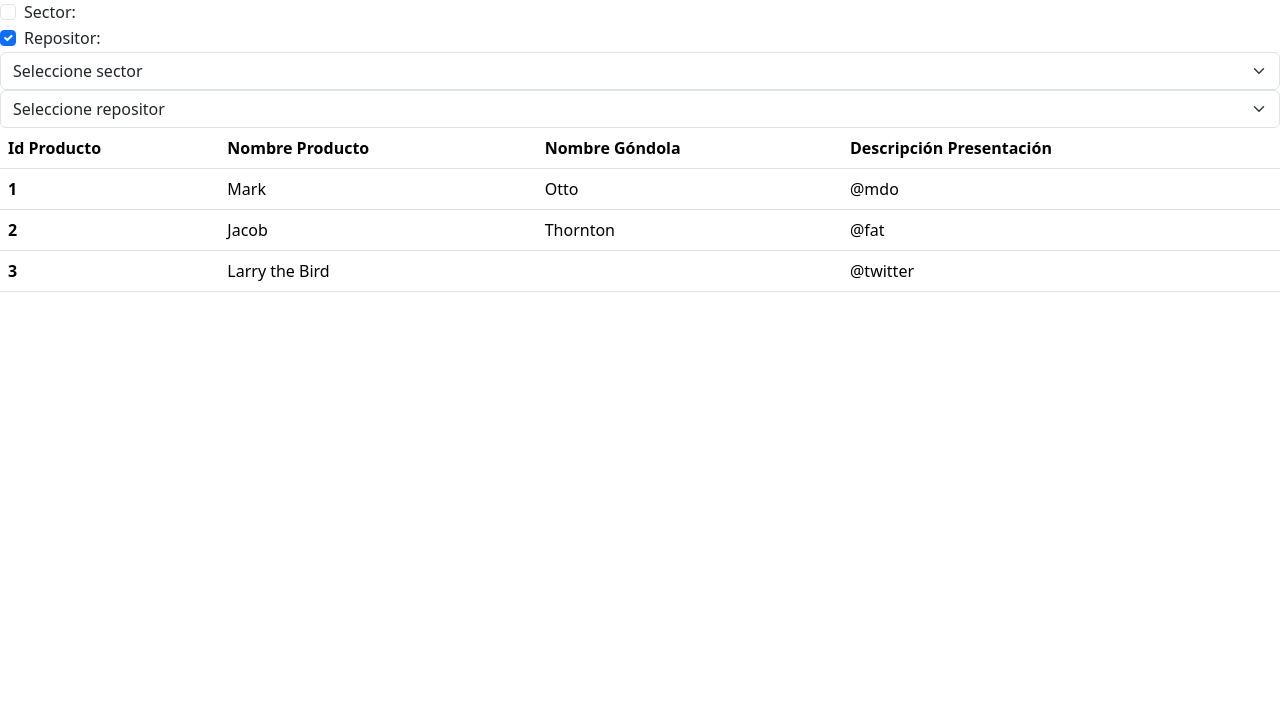
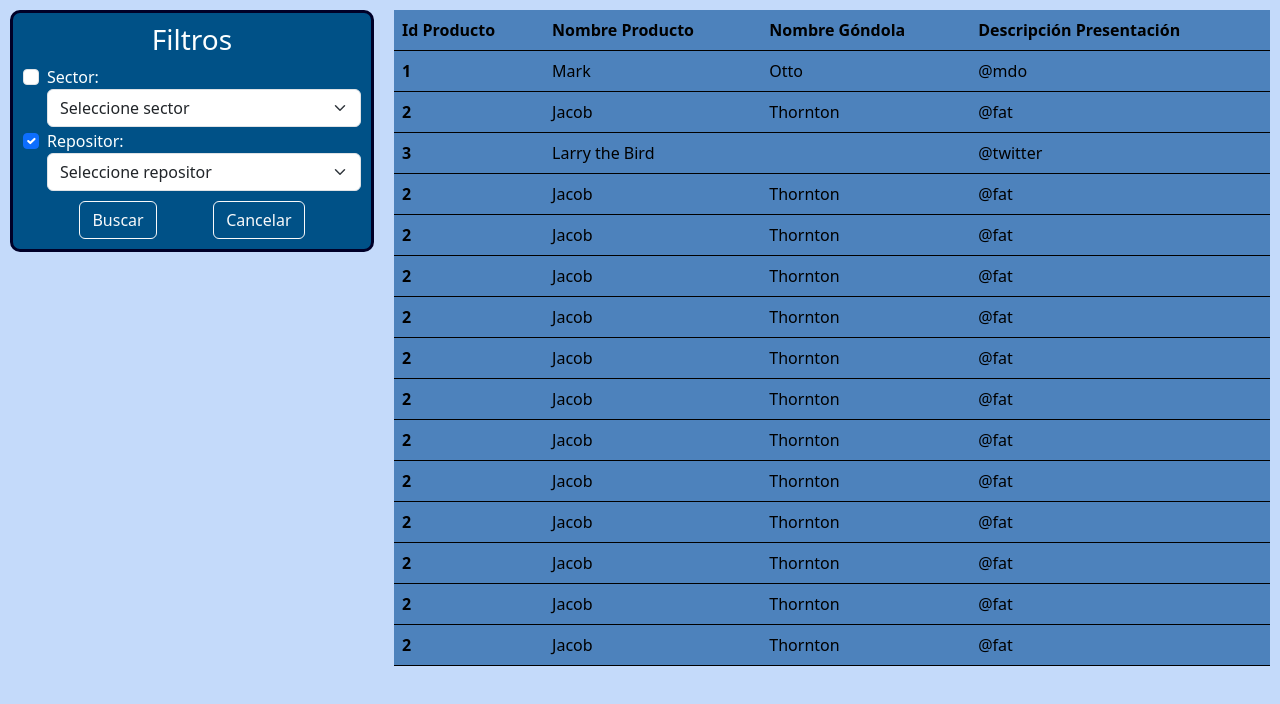
Before and after one commit to BelenRodriguezSchachtschneider/tpBD-front, an Angular app: page / in a window 1280 px wide. Shown: the top 704 px of the page. Built offline with nearby package versions, Linux system fonts and the light colour scheme.

Commit message:
Front style

```diff
--- a/angular.json
+++ b/angular.json
@@ -100,5 +100,8 @@
         }
       }
     }
+  },
+  "cli": {
+    "analytics": false
   }
 }
--- a/src/app/app.component.html
+++ b/src/app/app.component.html
@@ -1,54 +1,6 @@
 <router-outlet></router-outlet>
-<div class="form-check">
-  <input class="form-check-input" type="checkbox" value="" id="flexCheckDefault">
-  <label class="form-check-label" for="flexCheckDefault">
-    Sector:
-  </label>
-</div>
-<div class="form-check">
-  <input class="form-check-input" type="checkbox" value="" id="flexCheckChecked" checked>
-  <label class="form-check-label" for="flexCheckChecked">
-    Repositor:
-  </label>
-</div>
-<select class="form-select" aria-label="Default select example">
-  <option selected>Seleccione sector</option>
-  <option value="1">One</option>
-  <option value="2">Two</option>
-  <option value="3">Three</option>
-</select>
-<select class="form-select" aria-label="Default select example">
-  <option selected>Seleccione repositor</option>
-  <option value="1">One</option>
-  <option value="2">Two</option>
-  <option value="3">Three</option>
-</select>
-<table class="table">
-  <thead>
-    <tr>
-      <th scope="col">Id Producto</th>
-      <th scope="col">Nombre Producto</th>
-      <th scope="col">Nombre Góndola</th>
-      <th scope="col">Descripción Presentación</th>
-    </tr>
-  </thead>
-  <tbody>
-    <tr>
-      <th scope="row">1</th>
-      <td>Mark</td>
-      <td>Otto</td>
-      <td>@mdo</td>
-    </tr>
-    <tr>
-      <th scope="row">2</th>
-      <td>Jacob</td>
-      <td>Thornton</td>
-      <td>@fat</td>
-    </tr>
-    <tr>
-      <th scope="row">3</th>
-      <td colspan="2">Larry the Bird</td>
-      <td>@twitter</td>
-    </tr>
-  </tbody>
-</table>
+
+<main>
+  <app-sidebar></app-sidebar>
+  <app-results></app-results>
+</main>
--- a/src/app/app.component.scss
+++ b/src/app/app.component.scss
@@ -0,0 +1,8 @@
+
+main {
+ display: grid;
+ grid-template: 100% / 30% 70%;
+ grid-template-areas:
+ "sidebar"
+ "results";
+}
--- a/src/app/app.module.ts
+++ b/src/app/app.module.ts
@@ -3,10 +3,14 @@ import { BrowserModule } from '@angular/platform-browser';
 
 import { AppRoutingModule } from './app-routing.module';
 import { AppComponent } from './app.component';
+import { SidebarComponent } from './components/sidebar/sidebar.component';
+import { ResultsComponent } from './components/results/results.component';
 
 @NgModule({
   declarations: [
-    AppComponent
+    AppComponent,
+    SidebarComponent,
+    ResultsComponent
   ],
   imports: [
     BrowserModule,
--- /dev/null
+++ b/src/app/components/results/results.component.html
@@ -0,0 +1,104 @@
+<section class="results">
+    <table class="table table-hover second-color">
+      <thead>
+        <tr>
+          <th scope="col">Id Producto</th>
+          <th scope="col">Nombre Producto</th>
+          <th scope="col">Nombre Góndola</th>
+          <th scope="col">Descripción Presentación</th>
+        </tr>
+      </thead>
+      <tbody>
+        <tr>
+          <th scope="row">1</th>
+          <td>Mark</td>
+          <td>Otto</td>
+          <td>@mdo</td>
+        </tr>
+        <tr>
+          <th scope="row">2</th>
+          <td>Jacob</td>
+          <td>Thornton</td>
+          <td>@fat</td>
+        </tr>
+        <tr>
+          <th scope="row">3</th>
+          <td colspan="2">Larry the Bird</td>
+          <td>@twitter</td>
+        </tr>
+        <tr>
+          <th scope="row">2</th>
+          <td>Jacob</td>
+          <td>Thornton</td>
+          <td>@fat</td>
+        </tr>
+        <tr>
+          <th scope="row">2</th>
+          <td>Jacob</td>
+          <td>Thornton</td>
+          <td>@fat</td>
+        </tr>
+        <tr>
+          <th scope="row">2</th>
+          <td>Jacob</td>
+          <td>Thornton</td>
+          <td>@fat</td>
+        </tr>
+        <tr>
+          <th scope="row">2</th>
+          <td>Jacob</td>
+          <td>Thornton</td>
+          <td>@fat</td>
+        </tr>
+        <tr>
+          <th scope="row">2</th>
+          <td>Jacob</td>
+          <td>Thornton</td>
+          <td>@fat</td>
+        </tr>
+        <tr>
+          <th scope="row">2</th>
+          <td>Jacob</td>
+          <td>Thornton</td>
+          <td>@fat</td>
+        </tr>
+        <tr>
+            <th scope="row">2</th>
+            <td>Jacob</td>
+            <td>Thornton</td>
+            <td>@fat</td>
+          </tr>
+          <tr>
+            <th scope="row">2</th>
+            <td>Jacob</td>
+            <td>Thornton</td>
+            <td>@fat</td>
+          </tr>
+          <tr>
+            <th scope="row">2</th>
+            <td>Jacob</td>
+            <td>Thornton</td>
+            <td>@fat</td>
+          </tr>
+          <tr>
+            <th scope="row">2</th>
+            <td>Jacob</td>
+            <td>Thornton</td>
+            <td>@fat</td>
+          </tr>
+          <tr>
+            <th scope="row">2</th>
+            <td>Jacob</td>
+            <td>Thornton</td>
+            <td>@fat</td>
+          </tr>
+          <tr>
+            <th scope="row">2</th>
+            <td>Jacob</td>
+            <td>Thornton</td>
+            <td>@fat</td>
+          </tr>
+
+      </tbody>
+    </table>
+  </section>
--- /dev/null
+++ b/src/app/components/results/results.component.scss
@@ -0,0 +1,16 @@
+
+.results {
+    grid-area: results;
+    display: flex;
+    justify-content: center;
+    align-items: center;
+    padding: 10px;
+
+
+}
+
+.table>:not(caption)>*>*{
+    background-color: var(--color-two);
+    border-color: black;
+    border-style: solid;
+}
--- /dev/null
+++ b/src/app/components/sidebar/sidebar.component.html
@@ -0,0 +1,31 @@
+<section class="sidebar">
+    <h3>Filtros</h3>
+  <div class="form-check">
+    <input class="form-check-input" type="checkbox" value="" id="flexCheckDefault">
+    <label class="form-check-label" for="flexCheckDefault">
+      Sector:
+    </label>
+    <select class="form-select" aria-label="Default select example first-color">
+      <option selected>Seleccione sector</option>
+      <option value="1">One</option>
+      <option value="2">Two</option>
+      <option value="3">Three</option>
+    </select>
+  </div>
+  <div class="form-check">
+    <input class="form-check-input" type="checkbox" value="" id="flexCheckChecked" checked>
+    <label class="form-check-label" for="flexCheckChecked">
+      Repositor:
+    </label>
+    <select class="form-select" aria-label="Default select example">
+      <option selected>Seleccione repositor</option>
+      <option value="1">One</option>
+      <option value="2">Two</option>
+      <option value="3">Three</option>
+    </select>
+  </div>
+  <div class="buttons">
+      <button type="button" class="btn btn-outline-light">Buscar</button>
+      <button type="button" class="btn btn-outline-light">Cancelar</button>
+  </div>
+  </section>
--- /dev/null
+++ b/src/app/components/sidebar/sidebar.component.scss
@@ -0,0 +1,24 @@
+.sidebar {
+    grid-area: sidebar;
+    background-color: var(--color-one);
+    padding: 10px;
+    margin: 10px;
+    border-color: #000028;
+    border-style: solid;
+    border-radius: 10px;
+    align-self: center;
+    color: var(--color-five);
+}
+
+h3 {
+    display: flex;
+    justify-content: center;
+
+}
+
+.buttons {
+    display: flex;
+    justify-content:space-evenly;
+    margin-top: 10px;
+
+}
--- a/src/styles.scss
+++ b/src/styles.scss
@@ -1 +1,14 @@
 /* You can add global styles to this file, and also import other style files */
+body{
+    background-color: var(--color-four);
+}
+
+:root {
+
+    --color-one:#005187;
+    --color-two:#4d82bc;
+    --color-three:#84b6f4;
+    --color-four:#c4dafa;
+    --color-five:#fcffff;
+
+}
```
Also changed, not shown: src/app/components/results/results.component.ts (added, +10 -0 lines), src/app/components/sidebar/sidebar.component.ts (added, +10 -0 lines), 2 other files (tests, documents, lock files or other folders).
